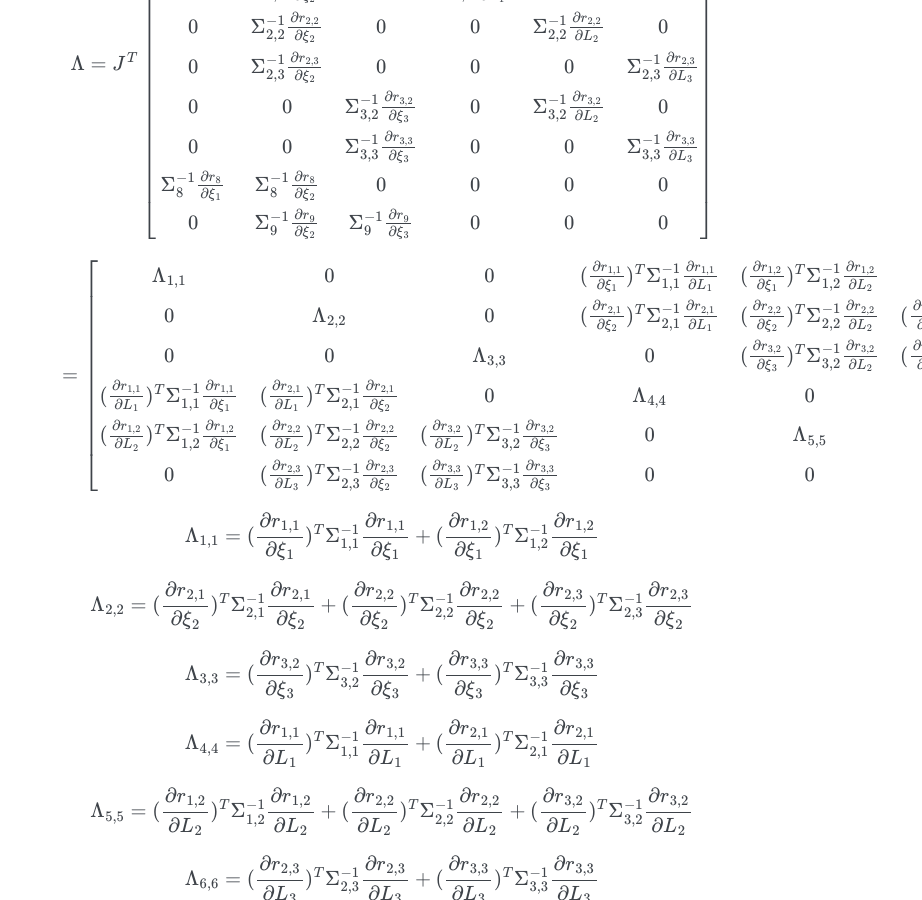
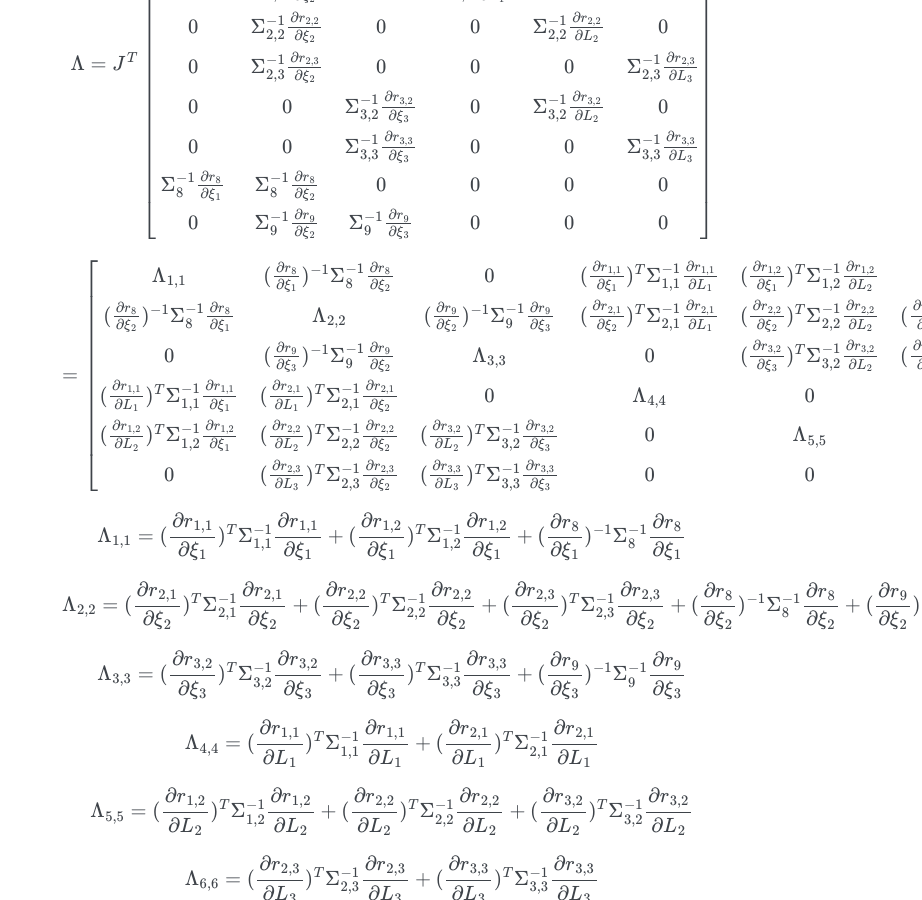
Before and after one commit to gggliuye/VIO, a Sphinx documentation site: the page built from docs/deepblue/VIO.rst, in a window 1280 px wide and 900 px high, scrolled down 1830 px. Shown: the whole window, without its empty margins (358-1280 px from the left). Built offline with Sphinx 7.4.7, drawn with Linux system fonts in a browser that asks for light colours.

Commit message:
Update VIO.rst

```diff
--- a/docs/deepblue/VIO.rst
+++ b/docs/deepblue/VIO.rst
@@ -93,22 +93,22 @@ With the expression of the non linear problem :
 
 .. math::
     = \begin{bmatrix}
-   \Lambda_{1,1} & 0 & 0 & (\frac{\partial r_{1,1}}{\partial \xi_{1}})^{T}\Sigma_{1,1}^{-1}\frac{\partial r_{1,1}}{\partial L_{1}} & (\frac{\partial r_{1,2}}{\partial \xi_{1}})^{T}\Sigma_{1,2}^{-1}\frac{\partial r_{1,2}}{\partial L_{2}} & 0 \\
-    0 & \Lambda_{2,2} & 0 & (\frac{\partial r_{2,1}}{\partial \xi_{2}})^{T}\Sigma_{2,1}^{-1}\frac{\partial r_{2,1}}{\partial L_{1}} & (\frac{\partial r_{2,2}}{\partial \xi_{2}})^{T}\Sigma_{2,2}^{-1}\frac{\partial r_{2,2}}{\partial L_{2}} & (\frac{\partial r_{2,3}}{\partial \xi_{2}})^{T}\Sigma_{2,3}^{-1}\frac{\partial r_{2,3}}{\partial L_{3}} \\
-    0 & 0 & \Lambda_{3,3} & 0 & (\frac{\partial r_{3,2}}{\partial \xi_{3}})^{T}\Sigma_{3,2}^{-1}\frac{\partial r_{3,2}}{\partial L_{2}} & (\frac{\partial r_{3,3}}{\partial \xi_{3}})^{T}\Sigma_{3,3}^{-1}\frac{\partial r_{3,3}}{\partial L_{3}} \\
+   \Lambda_{1,1} & (\frac{\partial r_{8}}{\partial \xi_{1}})^{-1}\Sigma_{8}^{-1}\frac{\partial r_{8}}{\partial \xi_{2}} & 0 & (\frac{\partial r_{1,1}}{\partial \xi_{1}})^{T}\Sigma_{1,1}^{-1}\frac{\partial r_{1,1}}{\partial L_{1}} & (\frac{\partial r_{1,2}}{\partial \xi_{1}})^{T}\Sigma_{1,2}^{-1}\frac{\partial r_{1,2}}{\partial L_{2}} & 0 \\
+    (\frac{\partial r_{8}}{\partial \xi_{2}})^{-1}\Sigma_{8}^{-1}\frac{\partial r_{8}}{\partial \xi_{1}} & \Lambda_{2,2} & (\frac{\partial r_{9}}{\partial \xi_{2}})^{-1}\Sigma_{9}^{-1}\frac{\partial r_{9}}{\partial \xi_{3}} & (\frac{\partial r_{2,1}}{\partial \xi_{2}})^{T}\Sigma_{2,1}^{-1}\frac{\partial r_{2,1}}{\partial L_{1}} & (\frac{\partial r_{2,2}}{\partial \xi_{2}})^{T}\Sigma_{2,2}^{-1}\frac{\partial r_{2,2}}{\partial L_{2}} & (\frac{\partial r_{2,3}}{\partial \xi_{2}})^{T}\Sigma_{2,3}^{-1}\frac{\partial r_{2,3}}{\partial L_{3}} \\
+    0 & (\frac{\partial r_{9}}{\partial \xi_{3}})^{-1}\Sigma_{9}^{-1}\frac{\partial r_{9}}{\partial \xi_{2}} & \Lambda_{3,3} & 0 & (\frac{\partial r_{3,2}}{\partial \xi_{3}})^{T}\Sigma_{3,2}^{-1}\frac{\partial r_{3,2}}{\partial L_{2}} & (\frac{\partial r_{3,3}}{\partial \xi_{3}})^{T}\Sigma_{3,3}^{-1}\frac{\partial r_{3,3}}{\partial L_{3}} \\
     (\frac{\partial r_{1,1}}{\partial L_{1}})^{T}\Sigma_{1,1}^{-1}\frac{\partial r_{1,1}}{\partial \xi_{1}} & (\frac{\partial r_{2,1}}{\partial L_{1}})^{T}\Sigma_{2,1}^{-1}\frac{\partial r_{2,1}}{\partial \xi_{2}} & 0 & \Lambda_{4,4} & 0 & 0  \\
     (\frac{\partial r_{1,2}}{\partial L_{2}})^{T}\Sigma_{1,2}^{-1}\frac{\partial r_{1,2}}{\partial \xi_{1}} & (\frac{\partial r_{2,2}}{\partial L_{2}})^{T}\Sigma_{2,2}^{-1}\frac{\partial r_{2,2}}{\partial \xi_{2}} & (\frac{\partial r_{3,2}}{\partial L_{2}})^{T}\Sigma_{3,2}^{-1}\frac{\partial r_{3,2}}{\partial \xi_{3}} & 0 & \Lambda_{5,5} & 0 \\
     0 & (\frac{\partial r_{2,3}}{\partial L_{3}})^{T}\Sigma_{2,3}^{-1}\frac{\partial r_{2,3}}{\partial \xi_{2}} & (\frac{\partial r_{3,3}}{\partial L_{3}})^{T}\Sigma_{3,3}^{-1}\frac{\partial r_{3,3}}{\partial \xi_{3}} & 0 & 0 & \Lambda_{6,6}
     \end{bmatrix}
 
 .. math::
-    \Lambda_{1,1} =  (\frac{\partial r_{1,1}}{\partial \xi_{1}})^{T}\Sigma_{1,1}^{-1}\frac{\partial r_{1,1}}{\partial \xi_{1}} + (\frac{\partial r_{1,2}}{\partial \xi_{1}})^{T}\Sigma_{1,2}^{-1}\frac{\partial r_{1,2}}{\partial \xi_{1}}
+    \Lambda_{1,1} =  (\frac{\partial r_{1,1}}{\partial \xi_{1}})^{T}\Sigma_{1,1}^{-1}\frac{\partial r_{1,1}}{\partial \xi_{1}} + (\frac{\partial r_{1,2}}{\partial \xi_{1}})^{T}\Sigma_{1,2}^{-1}\frac{\partial r_{1,2}}{\partial \xi_{1}} + (\frac{\partial r_{8}}{\partial \xi_{1}})^{-1}\Sigma_{8}^{-1}\frac{\partial r_{8}}{\partial \xi_{1}}
 
 .. math::
-    \Lambda_{2,2} =  (\frac{\partial r_{2,1}}{\partial \xi_{2}})^{T}\Sigma_{2,1}^{-1}\frac{\partial r_{2,1}}{\partial \xi_{2}} + (\frac{\partial r_{2,2}}{\partial \xi_{2}})^{T}\Sigma_{2,2}^{-1}\frac{\partial r_{2,2}}{\partial \xi_{2}} + (\frac{\partial r_{2,3}}{\partial \xi_{2}})^{T}\Sigma_{2,3}^{-1}\frac{\partial r_{2,3}}{\partial \xi_{2}}
+    \Lambda_{2,2} =  (\frac{\partial r_{2,1}}{\partial \xi_{2}})^{T}\Sigma_{2,1}^{-1}\frac{\partial r_{2,1}}{\partial \xi_{2}} + (\frac{\partial r_{2,2}}{\partial \xi_{2}})^{T}\Sigma_{2,2}^{-1}\frac{\partial r_{2,2}}{\partial \xi_{2}} + (\frac{\partial r_{2,3}}{\partial \xi_{2}})^{T}\Sigma_{2,3}^{-1}\frac{\partial r_{2,3}}{\partial \xi_{2}} + (\frac{\partial r_{8}}{\partial \xi_{2}})^{-1}\Sigma_{8}^{-1}\frac{\partial r_{8}}{\partial \xi_{2}} + (\frac{\partial r_{9}}{\partial \xi_{2}})^{-1}\Sigma_{9}^{-1}\frac{\partial r_{9}}{\partial \xi_{2}}
 
 .. math::
-    \Lambda_{3,3} = (\frac{\partial r_{3,2}}{\partial \xi_{3}})^{T}\Sigma_{3,2}^{-1}\frac{\partial r_{3,2}}{\partial \xi_{3}} + (\frac{\partial r_{3,3}}{\partial \xi_{3}})^{T}\Sigma_{3,3}^{-1}\frac{\partial r_{3,3}}{\partial \xi_{3}}
+    \Lambda_{3,3} = (\frac{\partial r_{3,2}}{\partial \xi_{3}})^{T}\Sigma_{3,2}^{-1}\frac{\partial r_{3,2}}{\partial \xi_{3}} + (\frac{\partial r_{3,3}}{\partial \xi_{3}})^{T}\Sigma_{3,3}^{-1}\frac{\partial r_{3,3}}{\partial \xi_{3}} + (\frac{\partial r_{9}}{\partial \xi_{3}})^{-1}\Sigma_{9}^{-1}\frac{\partial r_{9}}{\partial \xi_{3}}
 
 .. math::
     \Lambda_{4,4} = (\frac{\partial r_{1,1}}{\partial L_{1}})^{T}\Sigma_{1,1}^{-1}\frac{\partial r_{1,1}}{\partial L_{1}} + (\frac{\partial r_{2,1}}{\partial L_{1}})^{T}\Sigma_{2,1}^{-1}\frac{\partial r_{2,1}}{\partial L_{1}}
```
